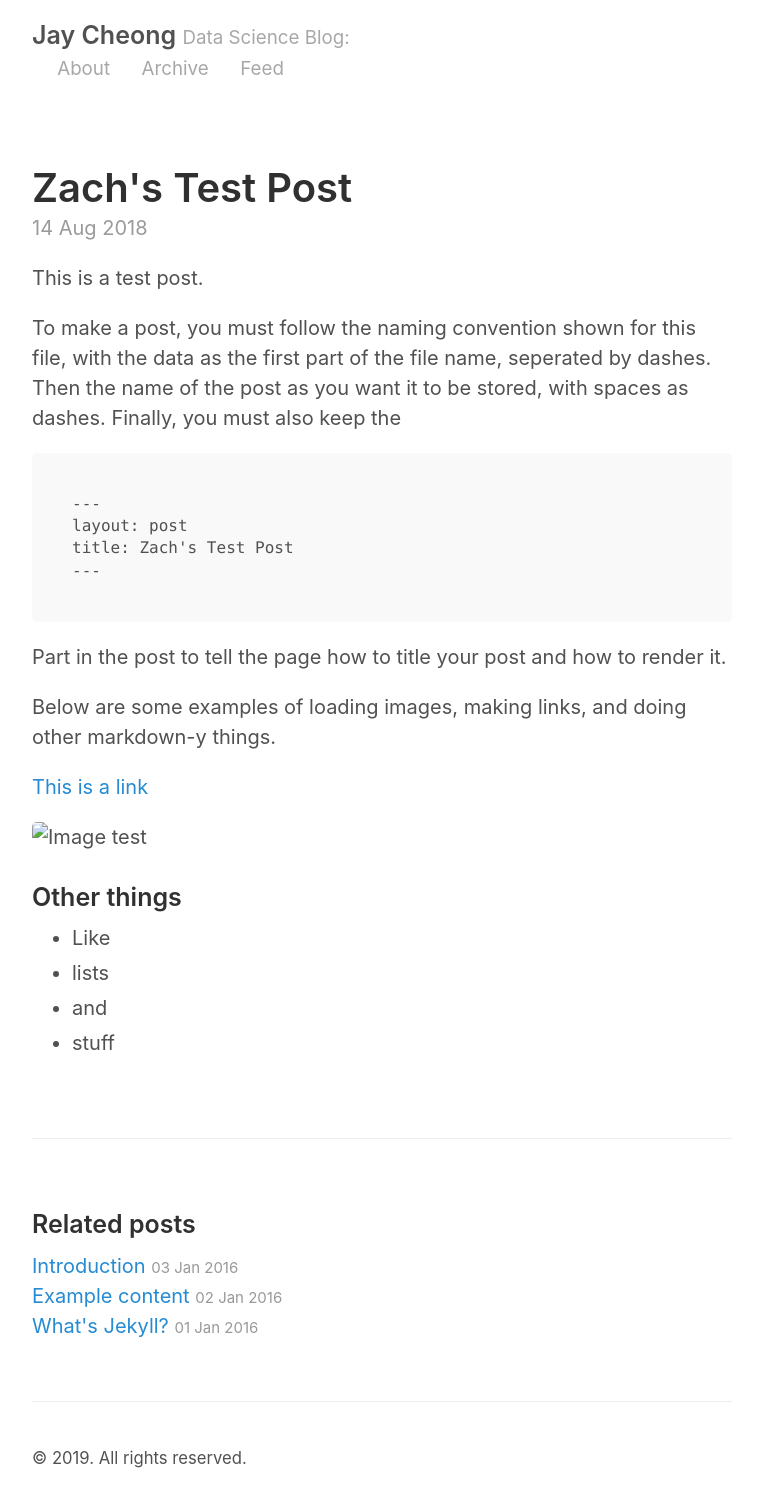
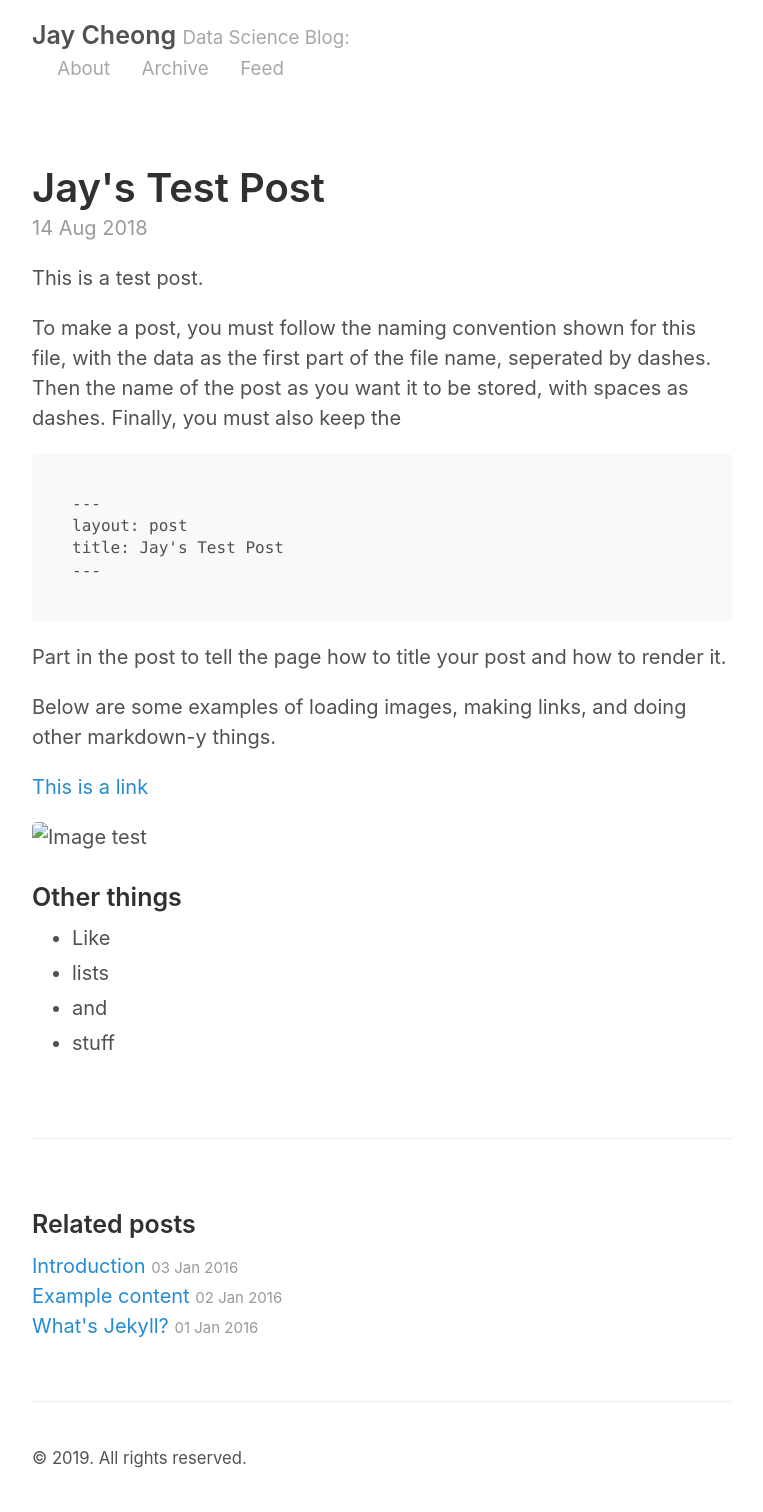
Before and after one commit to yawjyec/yawjyec.github.io, a Jekyll site: the page built from _posts/2018-08-14-Testing-Local-Images.md, in a window 1280 px wide. Shown: the whole page, without its empty margins (258-1021 px from the left). Built offline with Jekyll 4.4.1, drawn with Linux system fonts in a browser that asks for light colours.

Commit message:
Changed Zach to Jay in the post

````diff
--- a/_posts/2018-08-14-Testing-Local-Images.md
+++ b/_posts/2018-08-14-Testing-Local-Images.md
@@ -1,6 +1,6 @@
 ---
 layout: post
-title: Zach's Test Post
+title: Jay's Test Post
 ---
 
 This is a test post.
@@ -13,7 +13,7 @@ Finally, you must also keep the
 ```
 ---
 layout: post
-title: Zach's Test Post
+title: Jay's Test Post
 ---
 ```
 
````
